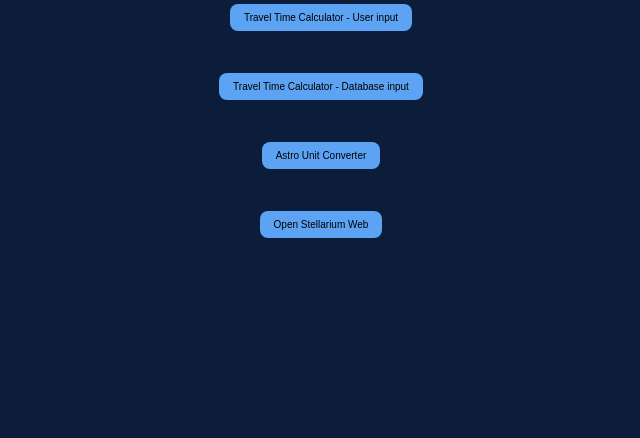
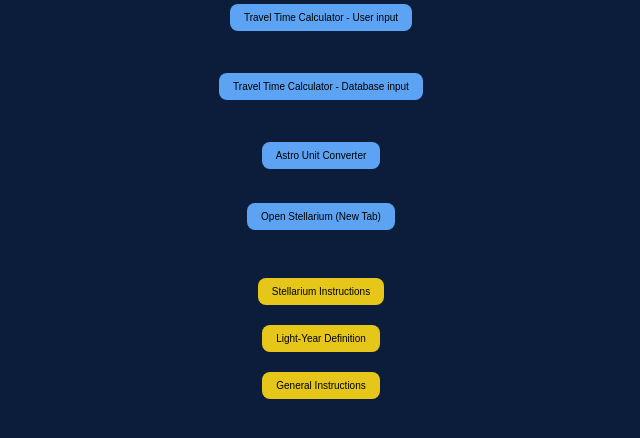
Before and after one commit to bob1022/web_app, a Flask app: page / in a window 1280 px wide. Shown: the part 138-576 px from the top of the page, without its empty margins (319-959 px from the left). Run offline with Flask 3, Linux system fonts and the light colour scheme.

Commit message:
Added Stellarium integration, modal help system, expanded astro converter, and dashboard UX upgrades

```diff
--- a/app.py
+++ b/app.py
@@ -72,6 +72,8 @@ def travel_time():
     years = None
     spacecraft = None
     speed = None
+    mph = None
+
 
     if request.method == "POST":
         try:
@@ -80,13 +82,16 @@ def travel_time():
             distance = float(user_distance.replace(",", ""))
             unit = request.form["unit"]
             spacecraft = request.form["spacecraft"]
-            speed = SPACECRAFTS[spacecraft]
+            speed_value = SPACECRAFTS[spacecraft]
+            speed = f"{speed_value:,.0f}"
+            mph = f"{speed_value * 2236.936:,.0f}"
+            # mph = f"{speed * 2236.936:,.0f}"
 
             # Convert to kilometers
             distance_km = convert_to_km(distance, unit)
 
             # Time calculations
-            time_seconds = distance_km / speed
+            time_seconds = distance_km / speed_value
             days_value = time_seconds / 86400
             years_value = days_value / 365
 
@@ -103,9 +108,9 @@ def travel_time():
     return render_template(
         "travel_time.html",
         destination=destination,
-        user_distance=user_distance,
         spacecraft=spacecraft,
         speed=speed,
+        mph=mph,
         distance=distance_display,
         days=days,
         years=years,
@@ -124,13 +129,16 @@ def travel_time_db():
     distance_display = None
     spacecraft = None
     speed = None
+    mph = None
 
     if request.method == "POST":
         try:
             destination = request.form["destination"]
 
             spacecraft = request.form["spacecraft"]
-            speed = SPACECRAFTS[spacecraft]
+            speed_value = SPACECRAFTS[spacecraft]
+            speed = f"{speed_value:,.0f}"
+            mph = f"{speed_value * 2236.936:,.0f}"
 
             selected_object = space_objects[destination]
             distance = selected_object["distance"]
@@ -140,7 +148,7 @@ def travel_time_db():
             distance_km = convert_to_km(distance, unit)
 
             # Time calculations
-            time_seconds = distance_km / speed
+            time_seconds = distance_km / speed_value
             days_value = time_seconds / 86400
             years_value = days_value / 365
 
@@ -157,6 +165,7 @@ def travel_time_db():
         destination=destination,
         spacecraft=spacecraft,
         speed=speed,
+        mph=mph,
         distance=distance_display,
         days=days,
         years=years,
@@ -215,8 +224,12 @@ def astro_converter():
 
     conversion_to_km = {
         "km": 1,
+        "mls": 1.60934,
         "au": 149597870.7,
-        "ly": 9.4607e12
+        "ly": 9.4607e12,
+        "pc": 3.0857e13,
+        "kpc": 3.0857e16,
+        "mpc": 3.0857e19
     }
 
     if request.method == "POST":
@@ -231,10 +244,22 @@ def astro_converter():
                 km_value = value * conversion_to_km[from_unit]
                 converted_value = km_value / conversion_to_km[to_unit]
 
-                if converted_value < 1:
-                    result = f"{converted_value:,.6f}"
-                else:
-                    result = f"{converted_value:,.2f}"
+                unit_names = {
+                "km": "Kilometers",
+                "mls": "Miles",
+                "au": "AU",
+                "ly": "Light-Year",
+                "pc": "Parsec",
+                "kpc": "Kiloparsec",
+                "mpc": "Megaparsec"
+            }
+
+            if converted_value < 1:
+                 converted_text = f"{converted_value:,.6f}"
+            else:
+                converted_text = f"{converted_value:,.2f}"
+
+            result = f"{value:g} {unit_names[from_unit]} = {converted_text} {unit_names[to_unit]}"
 
         except ValueError:
             error = "Please enter a valid numeric value."
--- a/static/main.css
+++ b/static/main.css
@@ -72,3 +72,49 @@ a:hover {
     background-color: rgba(255, 255, 255, 0.1);
     border-radius: 12px;
 }
+
+.modal {
+    display: none;
+    position: fixed;
+    z-index: 1000;
+    left: 0;
+    top: 0;
+    width: 100%;
+    height: 100%;
+    background-color: rgba(0,0,0,0.8);
+}
+
+.modal-content {
+    background-color: #0b1d3a;
+    margin: 5% auto;
+    padding: 20px;
+    width: 70%;
+    max-height: 80vh;
+    overflow-y: auto;
+    border-radius: 12px;
+    color: white;
+    text-align: left;
+
+    word-wrap: break-word;
+    white-space: pre-wrap;
+    line-height: 1.6;
+}
+
+.close {
+    float: right;
+    font-size: 28px;
+    cursor: pointer;
+}
+
+.help-buttons {
+    display: flex;
+    flex-direction: column;
+    align-items: center;
+    margin-top: 40px;
+    gap: 12px;
+}
+
+.help-buttons button {
+    background-color: #e6c719;
+    color: black;
+}
--- a/templates/index.html
+++ b/templates/index.html
@@ -23,29 +23,86 @@
     </form>
 
     <br>
-<!--
-    <form action="/au_to_ly">
-        <button type="submit">AU to Light-Year Converter</button>
-    </form>
 
-    <br>
-
-    <form action="/ly_to_au">
-        <button type="submit">Light-Year to AU Converter</button>
-    </form>
-
-    <br>
--->
     <form action="/astro_converter">
         <button type="submit">Astro Unit Converter</button>
     </form>
     <br>
 
-    <form action="/stellarium">
-        <button type="submit">Open Stellarium Web</button>
-    </form>
+    <a href="/stellarium" target="_blank">
+        <button type="button">Open Stellarium (New Tab)</button>
+    </a>
 
+    <div class="help-buttons">
+        <button onclick="openModal('stellarium')">Stellarium Instructions</button>
+        <button onclick="openModal('lightyear')">Light-Year Definition</button>
+        <button onclick="openModal('general')">General Instructions</button>
+    </div>
 
+    <div id="modal" class="modal">
+        <div class="modal-content">
+            <span class="close" onclick="closeModal()">&times;</span>
+            <div id="modal-text"></div>
+        </div>
+    </div>
+
+    <script>
+    function openModal(type) {
+        const content = {
+            stellarium: `Using Stellarium with This App
+
+            1. Click "Open Stellarium" to launch Stellarium Web in a new tab.
+            2. Search for stars, planets, galaxies, or deep-space objects.
+            3. Record the displayed distance.
+            4. Return to the Astronomy Dashboard tab.
+            5. Enter the object name and distance manually into Travel Time Calculator V1.
+
+            Tips:
+            • Use V1 for manual distances from Stellarium
+            • Use V2 for built-in database objects
+            • Keep both tabs open for faster workflow`,
+
+            lightyear: `Understanding Light-Years
+
+            A light-year is the distance light travels in one year.
+            Light moves at about 186,000 miles per second (300,000 km/s).
+
+            The Earth has a circumference of about 24,901 miles.
+            If a light beam could circle the Earth, it would do
+            so about 7.5 times in one second!
+
+            That means:
+            1 light-year ≈ 5.88 trillion miles (9.46 trillion km)
+
+            Why use light-years?
+            Space is so vast that miles or kilometers become impractical.
+
+            Examples:
+            Earth to Sun: about 8 light-minutes
+            Nearest star (Alpha Centauri): 4.37 light-years
+            Milky Way galaxy: ~100,000 light-years across
+
+            When you see a distance in light-years, you are also looking back in
+            time. If a star is 100 light-years away, the light you see today
+            left that star 100 years ago.
+
+            Other units used in astronomy include:
+            Astronomical Unit (AU): Average distance from Earth to Sun (~93 million miles)
+            Parsec (pc): About 3.26 light-years
+            Kiloparsec (kpc): 1,000 parsecs
+            Megaparsec (Mpc): 1 million parsecs`,
+
+            general: "Use the tools on this dashboard to explore astronomical distances and travel times."
+        };
+
+        document.getElementById("modal-text").innerText = content[type];
+        document.getElementById("modal").style.display = "block";
+    }
+
+        function closeModal() {
+        document.getElementById("modal").style.display = "none";
+    }
+    </script>
 
 </body>
 </html>
--- a/templates/travel_time_db.html
+++ b/templates/travel_time_db.html
@@ -48,7 +48,7 @@
         </p>
 
         {% if spacecraft %}
-            <p>Spacecraft: {{ spacecraft }} at {{ speed }} km/s</p>
+            <p>Spacecraft: {{ spacecraft }} at {{ speed }} km/s or {{ mph }} mph</p>
         {% endif %}
 
         <p>Distance: {{ distance }}</p>
```
Also changed, not shown: templates/astro_converter.html (+8 -0 lines), templates/travel_time.html (+15 -12 lines).
